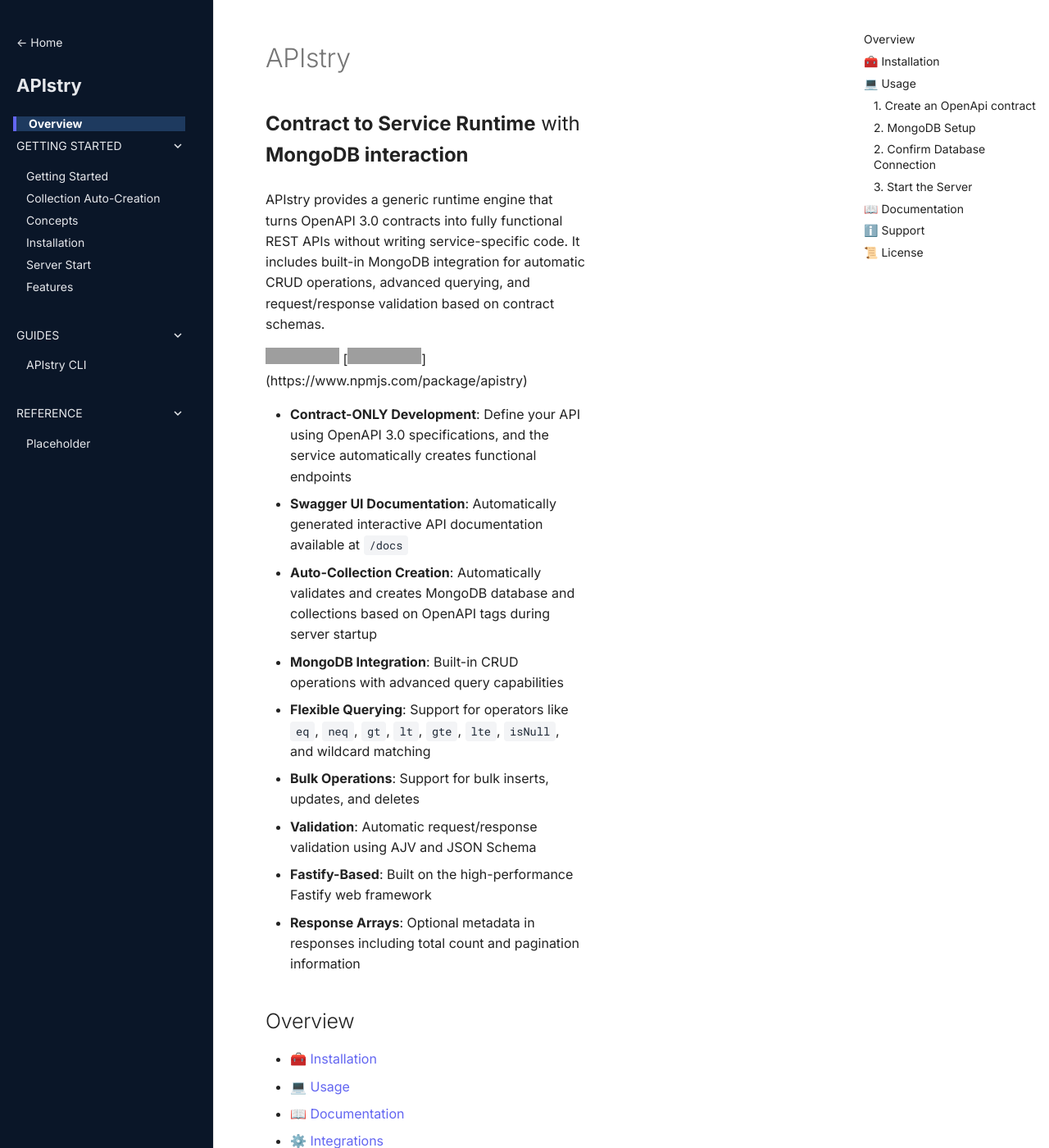
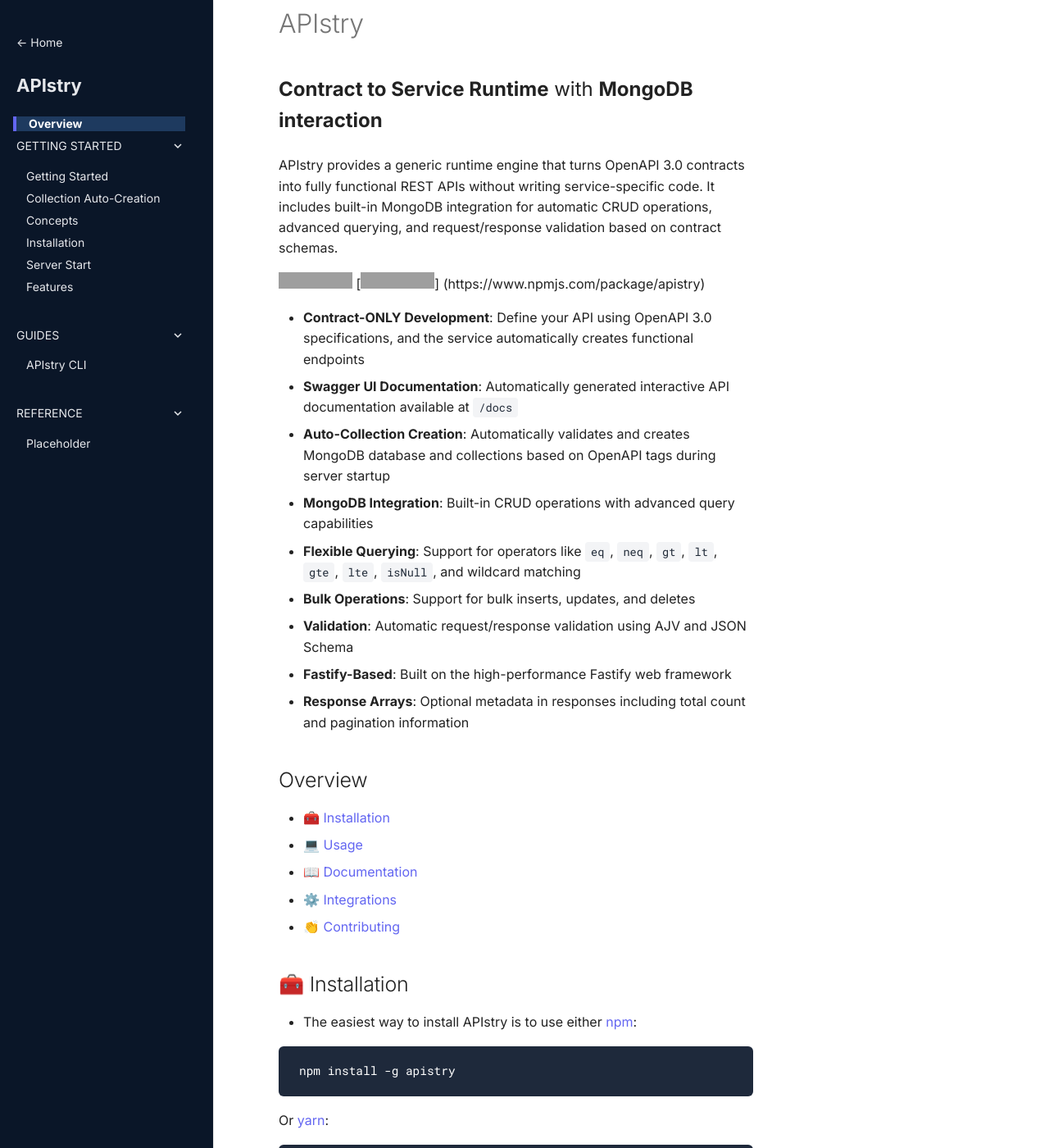
Before and after one commit to apitapestry/apistry, an MkDocs documentation site: the page built from docs/README.md, in a window 1280 px wide and 1400 px high. Shown: the whole window at 82% size. Built offline with MkDocs 1.6.1 and Material for MkDocs 9.7.7, drawn with Linux system fonts in a browser that asks for light colours; grey boxes are pictures that could not be loaded.

Commit message:
Updating docs.

```diff
--- a/docs/README.md
+++ b/docs/README.md
@@ -186,4 +186,4 @@ If you have a bug or feature request, [create an issue for it](https://github.co
 
 ## 📜 License
 
-APIstry is 100% free and open-source, under [Apache License 2.0](LICENSE).
+APIstry is 100% free and open-source, under [Apache License 2.0](https://www.apache.org/licenses/LICENSE-2.0.txt).
--- a/docs/css/custom.css
+++ b/docs/css/custom.css
@@ -26,3 +26,99 @@
 .md-nav__title {
     display: none;
 }
+
+/* Full-width layout overrides */
+.md-grid,
+.md-main__inner,
+.md-main__inner > .md-content,
+.md-content,
+.md-content__inner,
+.md-typeset {
+  max-width: none !important;
+  width: 100% !important;
+}
+
+/* Ensure container spans full browser width */
+.md-container {
+  max-width: 100% !important;
+  width: 100% !important;
+}
+
+/* Remove default side padding Material adds to content area */
+.md-content .md-content__inner {
+  margin: 0 !important;
+  padding: 0 2rem !important; /* keep some readable horizontal padding */
+  width: 100% !important;
+}
+
+/* Stretch tables horizontally (optional) */
+.md-typeset table {
+  width: 100%;
+}
+
+/* Allow code blocks to use full width */
+.md-typeset pre,
+.md-typeset .highlight {
+  max-width: none !important;
+}
+
+/* Remove header/search row completely */
+.md-header { display: none !important; }
+/* Remove top offset reserved for header so sidebar starts at very top */
+.md-sidebar { top: 0 !important; }
+/* Adjust sticky positioning when header would have lifted */
+.md-header--lifted ~ .md-container .md-sidebar { top: 0 !important; }
+
+/* Layout: keep sidebars their current size but expand middle content */
+:root {
+  --apistry-sidebar-width: 12.1rem; /* matches built theme sidebar */
+  --apistry-secondary-width: 12.1rem; /* right page nav width */
+}
+
+/* Scope to main grid used for content */
+html body .md-main__inner.md-grid {
+  display: flex !important;
+  gap: 1rem !important;
+  margin: 0 !important;
+  max-width: none !important;
+  width: 100% !important;
+}
+
+/* Fix sidebars widths and prevent them from shrinking */
+html body .md-sidebar--primary {
+  width: var(--apistry-sidebar-width) !important;
+  flex: 0 0 var(--apistry-sidebar-width) !important;
+}
+html body .md-sidebar--secondary {
+  width: var(--apistry-secondary-width) !important;
+  flex: 0 0 var(--apistry-secondary-width) !important;
+}
+
+/* Option B: force main content to take ~95% of the space between sidebars */
+html body .md-content {
+  /* Calculate the available viewport width minus sidebar widths and take 95% of that */
+  flex: 0 0 calc((100vw - var(--apistry-sidebar-width) - var(--apistry-secondary-width)) * 0.95) !important;
+  width: calc((100vw - var(--apistry-sidebar-width) - var(--apistry-secondary-width)) * 0.95) !important;
+  max-width: calc((100vw - var(--apistry-sidebar-width) - var(--apistry-secondary-width)) * 0.95) !important;
+  box-sizing: border-box !important;
+}
+
+/* Responsive: fall back to natural flex behavior on narrower screens so nothing overflows */
+@media (max-width: 1200px) {
+  html body .md-content {
+    flex: 1 1 auto !important;
+    width: auto !important;
+    max-width: none !important;
+  }
+}
+
+/* Ensure inner content uses full width available inside the content column */
+html body .md-content > .md-content__inner {
+  margin: 0 !important;
+  padding: 0 2rem !important;
+  max-width: none !important;
+  width: 100% !important;
+}
+
+/* If the top-level md-grid still centers via margins, remove it */
+html body .md-grid { margin-left: 0 !important; margin-right: 0 !important; }
```
